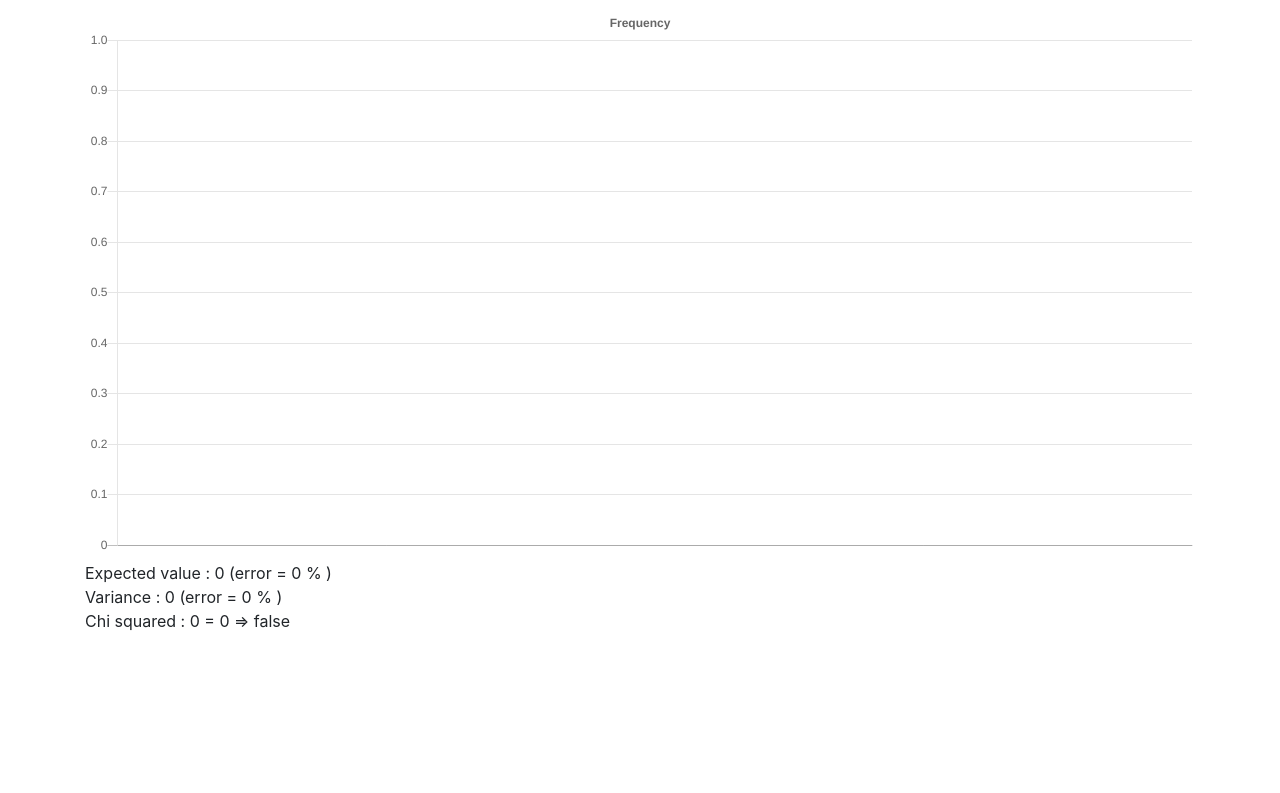
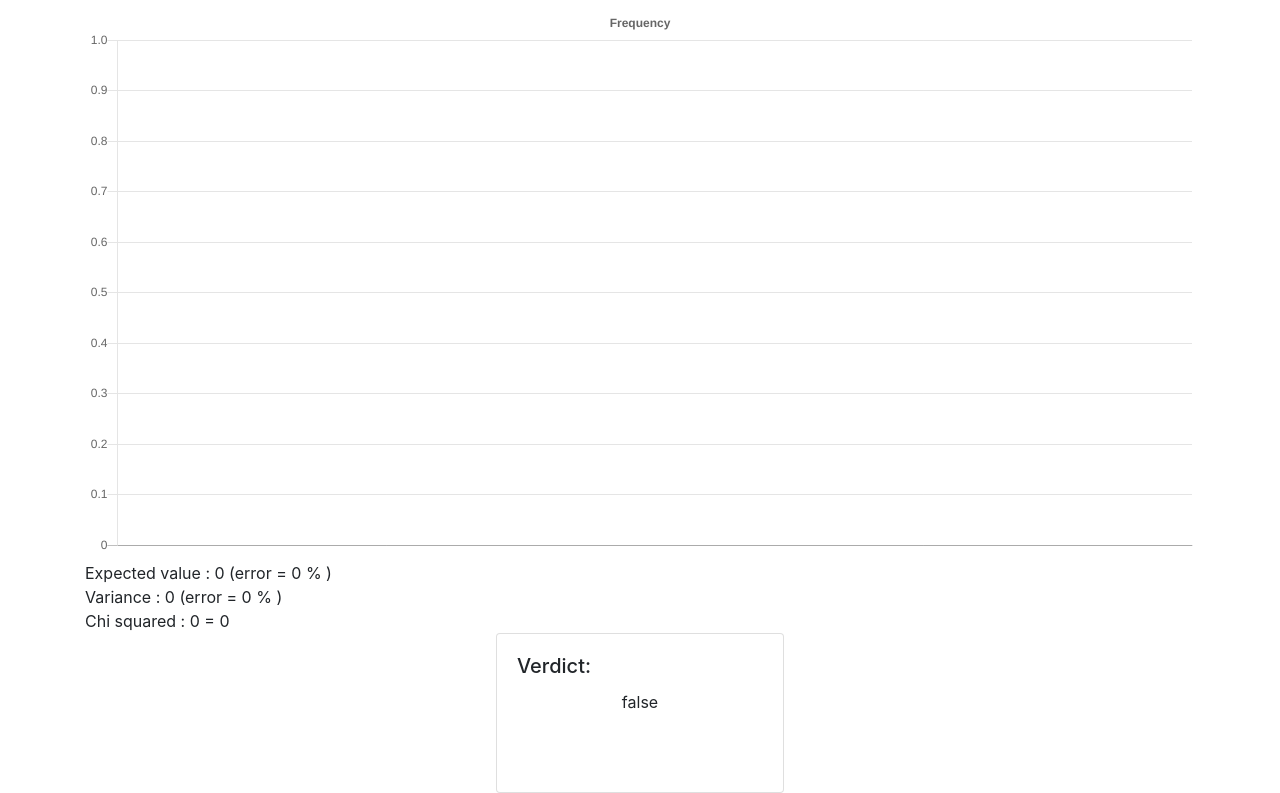
Before and after one commit to ectuser/Simulation-modeling, a React (Create React App) app in the folder eventprobabilitytheory/: page /discrete-random-variable in a window 1280 px wide. Shown: the part 346-1139 px from the top of the page. Before the commit the page ends 979 px from the top, so only its background shows below. Built offline with nearby package versions, Linux system fonts and the light colour scheme.

Commit message:
Added some styles

```diff
--- a/eventprobabilitytheory/src/components/DiscreteRandomVariable.js
+++ b/eventprobabilitytheory/src/components/DiscreteRandomVariable.js
@@ -1,5 +1,5 @@
 import React, {useRef, useReducer} from 'react'
-import { Form, Row, Col, Container, Button } from 'react-bootstrap';
+import { Form, Row, Col, Container, Button, Card } from 'react-bootstrap';
 import Title from "./Title"
 import { Bar } from 'react-chartjs-2';
 import chiSquareTable from "../chiSquareTable";
@@ -276,7 +276,15 @@ const DiscreteRandomVariable = () => {
                 } />
                 <div>Expected value : {roundTwoDecimal(state.expectedValue)} (error = {roundTwoDecimal(state.expectedValueError * 100)} % )</div>
                 <div>Variance : {roundTwoDecimal(state.variance)} (error = {roundTwoDecimal(state.varianceError * 100)} % )</div>
-                <div>Chi squared : {state.chiSquare} {compareNumbers(state.chiSquare, state.chiSquareFromTable)} {state.chiSquareFromTable} => {isRealMatchesToTheoretical(state.chiSquare, state.chiSquareFromTable).toString()}</div>
+                <div>Chi squared : {state.chiSquare} {compareNumbers(state.chiSquare, state.chiSquareFromTable)} {state.chiSquareFromTable}</div>
+                <Card style={{ width: '18rem', height: '10rem', margin: '0 auto' }}>
+                <Card.Body>
+                    <Card.Title >Verdict: </Card.Title>
+                    <Card.Text className="text-center">
+                        { isRealMatchesToTheoretical(state.chiSquare, state.chiSquareFromTable).toString() }
+                    </Card.Text>
+                </Card.Body>
+            </Card>
 
             </div>
         </Container>
```
